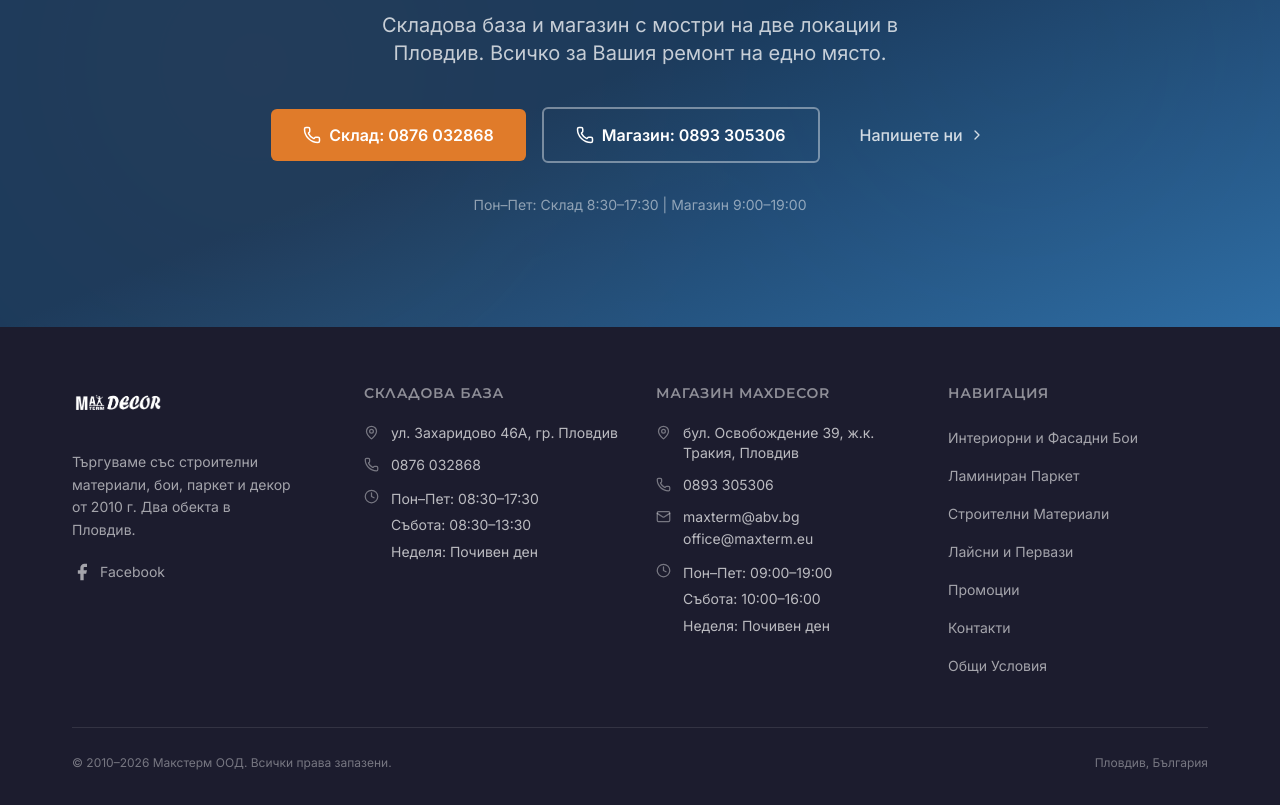
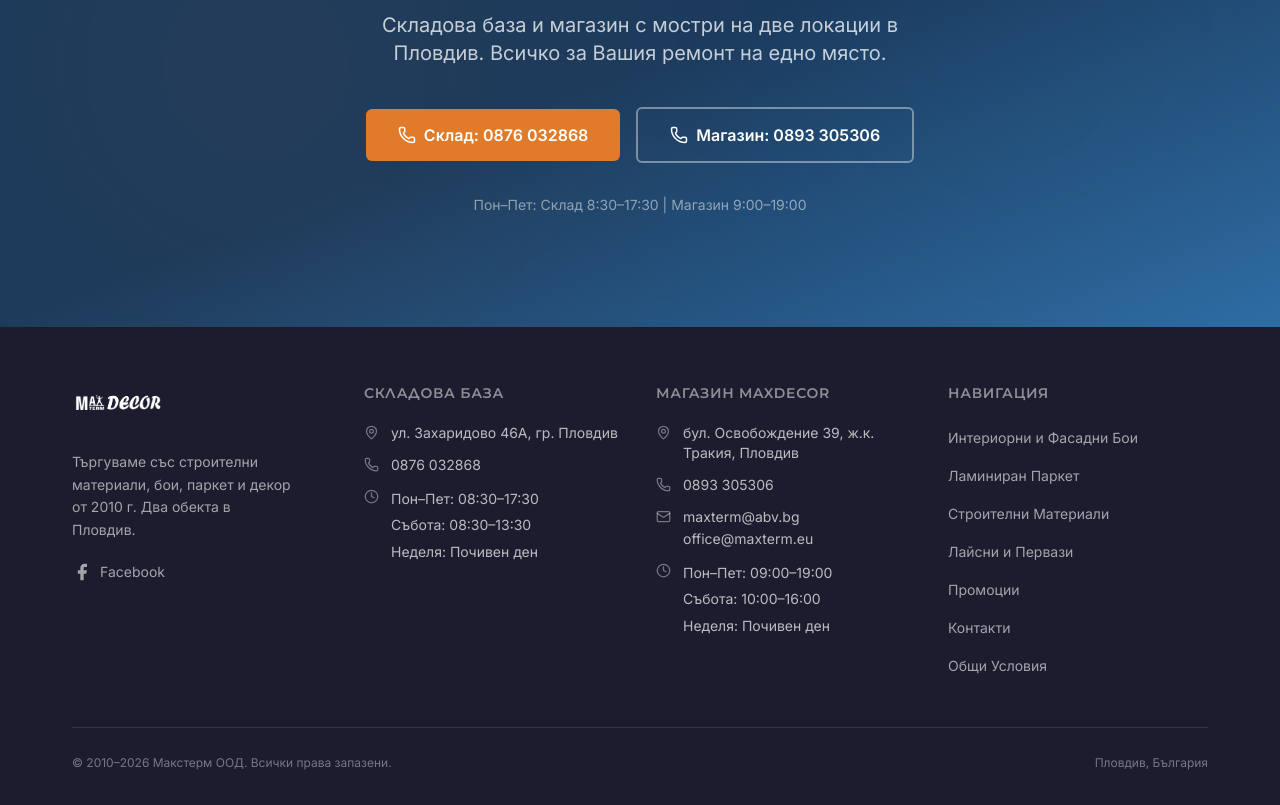
Before and after one commit to dmdigitalpartners/maxterm-paint, a Next.js app: page / in a window 1280 px wide. Shown: the part 5271-6076 px from the top of the page. Built offline with nearby package versions, Linux system fonts and the light colour scheme.

Commit message:
Auto-deploy: 2026-06-30 16:45

```diff
--- a/src/sections/FinalCTA.tsx
+++ b/src/sections/FinalCTA.tsx
@@ -1,5 +1,4 @@
-import { Phone, ChevronRight } from 'lucide-react'
-import Link from 'next/link'
+import { Phone } from 'lucide-react'
 import { FINAL_CTA } from '@/lib/content'
 
 export function FinalCTA() {
@@ -56,13 +55,6 @@
             <span>{FINAL_CTA.cta2Label}</span>
           </a>
 
-          <Link
-            href={FINAL_CTA.cta3Href}
-            className="inline-flex items-center justify-center gap-1.5 w-full sm:w-auto text-white/80 font-medium py-3.5 px-6 min-h-[52px] text-base hover:text-white transition-colors focus-visible:outline-none focus-visible:ring-2 focus-visible:ring-white rounded-md"
-          >
-            {FINAL_CTA.cta3Label}
-            <ChevronRight size={16} aria-hidden="true" />
-          </Link>
         </div>
 
         {/* Hours note */}
```
